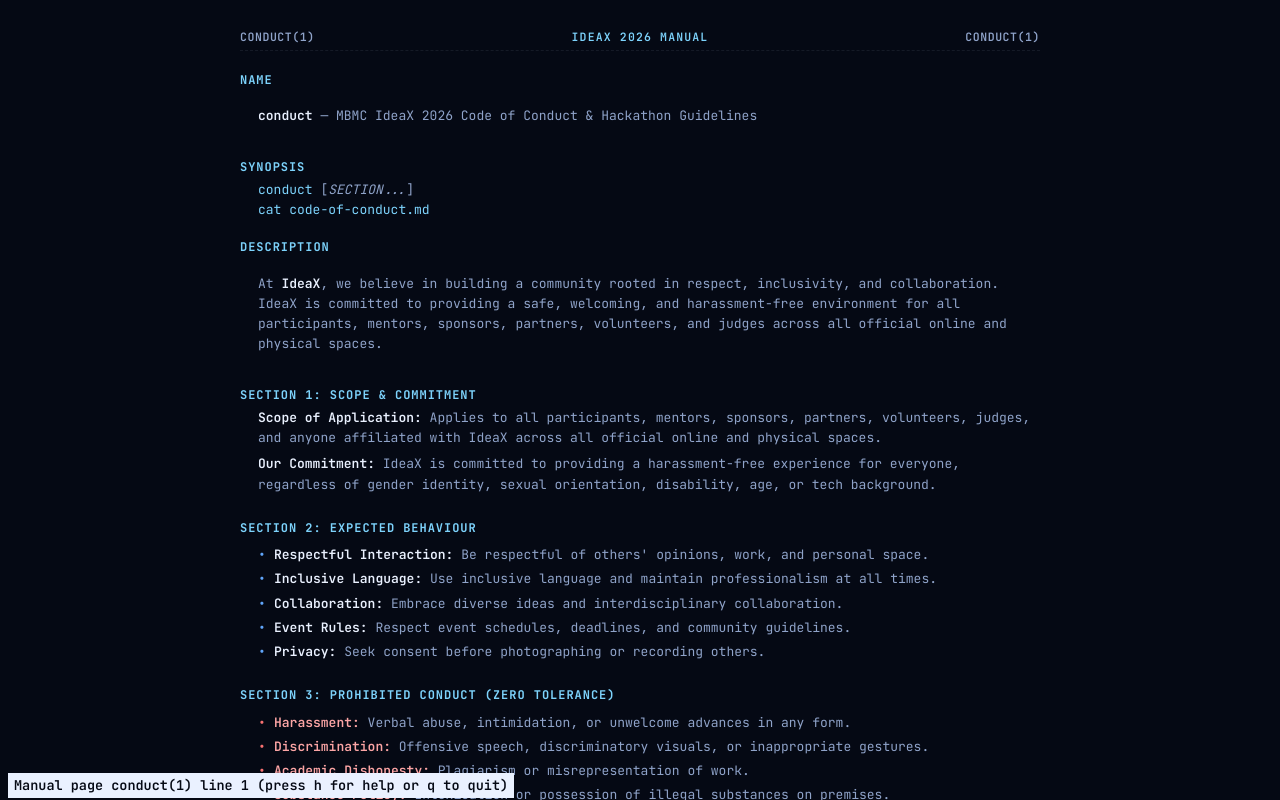
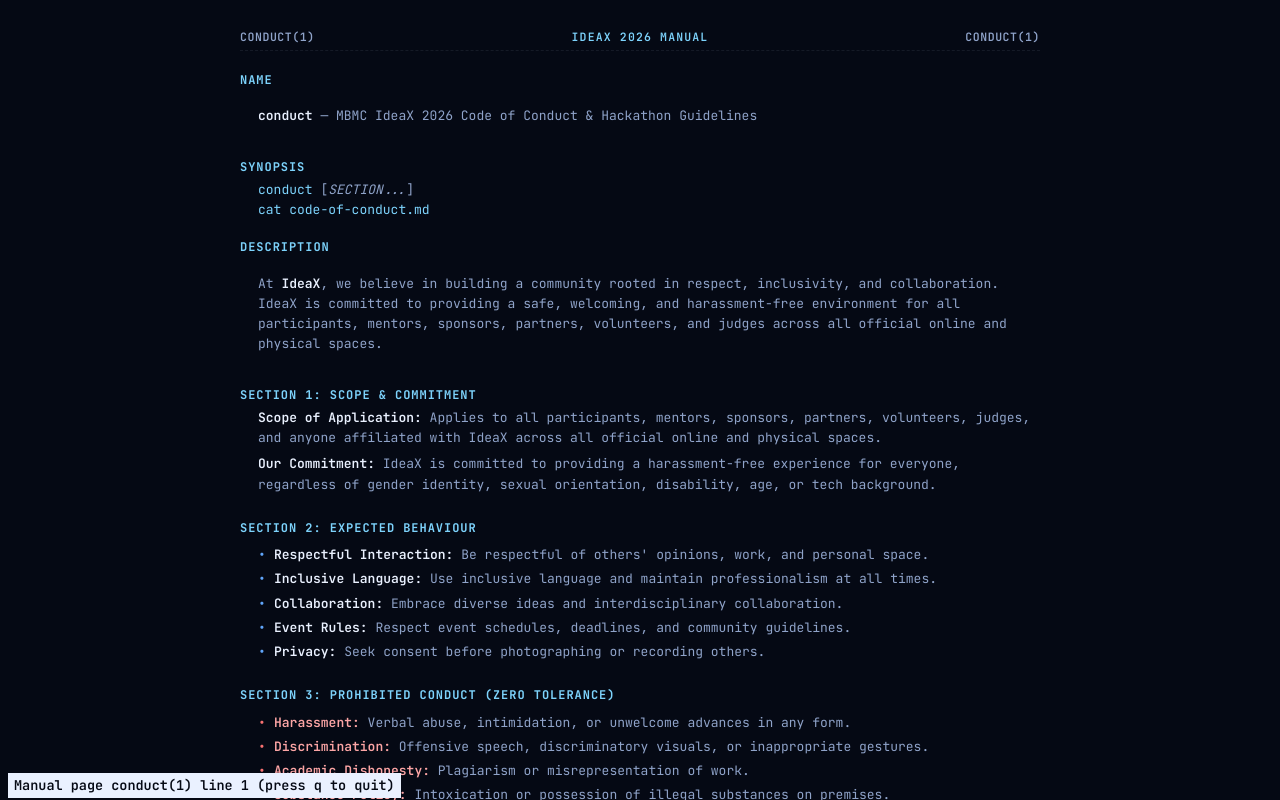
Before and after one commit to ideax-mbmc/ideax2026, a React (Vite) app: page / in a window 1280 px wide. Both pictures are taken after a click on the button "$ conduct". Built offline with nearby package versions, Linux system fonts and the light colour scheme.

Commit message:
fix(terminal): remove non-functional help prompt from man page status bar

```diff
--- a/src/components/Conduct.jsx
+++ b/src/components/Conduct.jsx
@@ -196,7 +196,7 @@
 
       {isFullscreen && (
         <div className="man-status-bar">
-          <span className="standout"> Manual page conduct(1) line 1 (press h for help or q to quit) </span>
+          <span className="standout"> Manual page conduct(1) line 1 (press q to quit) </span>
         </div>
       )}
     </div>
```
